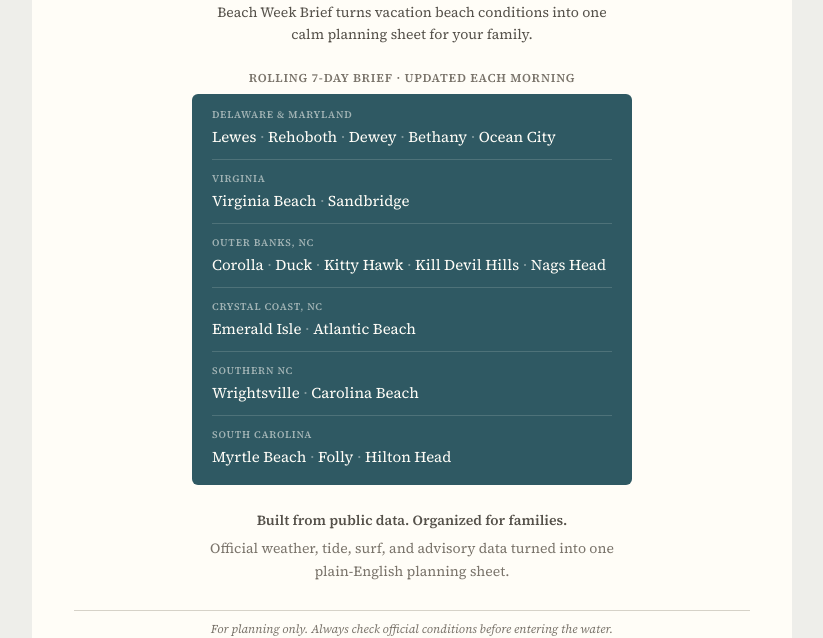
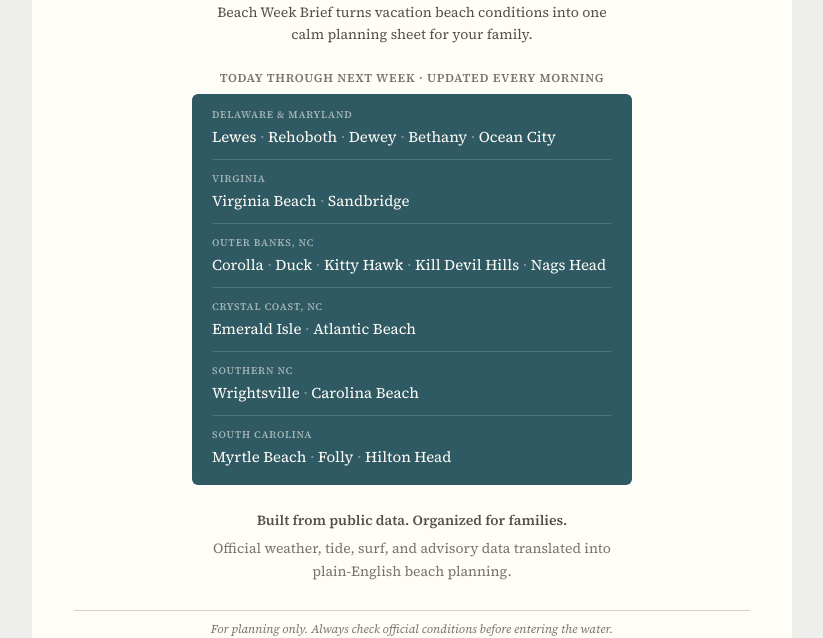
Before and after one commit to bjarvisb/beach-week-brief, a Next.js app: page / in a window 1280 px wide. Shown: the part 169-807 px from the top of the page, without its empty margins (228-1051 px from the left). Built offline with nearby package versions, Linux system fonts and the light colour scheme.

Commit message:
Update page.js

```diff
--- a/app/page.js
+++ b/app/page.js
@@ -40,7 +40,7 @@ export default function BeachWeekBriefLanding() {
             Beach Week Brief turns vacation beach conditions into one calm planning sheet for your family.
           </p>
           <div style={$freshnessLine}>
-            Rolling 7-day brief &middot; Updated each morning
+            Today through next week &middot; Updated every morning
           </div>
 
           <div style={$beachBox}>
@@ -70,7 +70,7 @@ export default function BeachWeekBriefLanding() {
         <section style={$sourceBox}>
           <p style={$sourceHead}>Built from public data. Organized for families.</p>
           <p style={$sourceText}>
-            Official weather, tide, surf, and advisory data turned into one plain-English planning sheet.
+            Official weather, tide, surf, and advisory data translated into plain-English beach planning.
           </p>
         </section>
 
```
